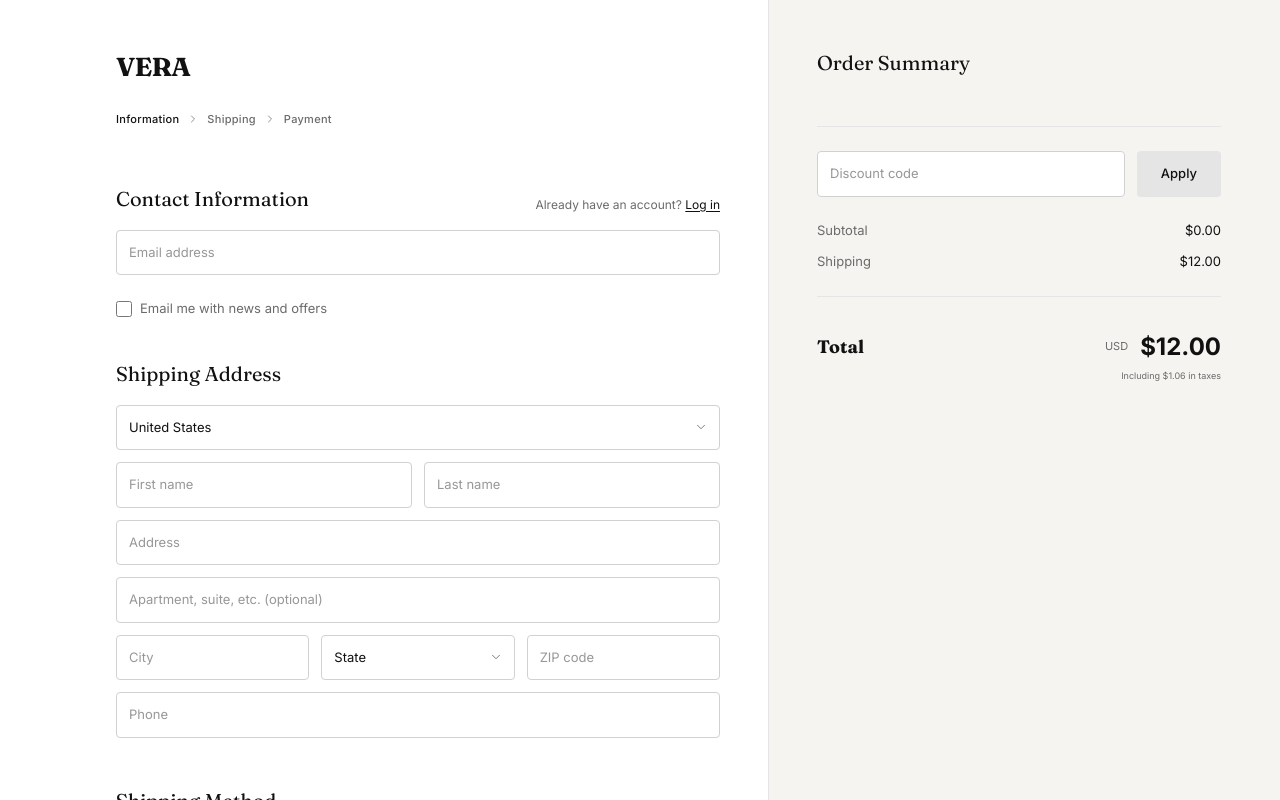
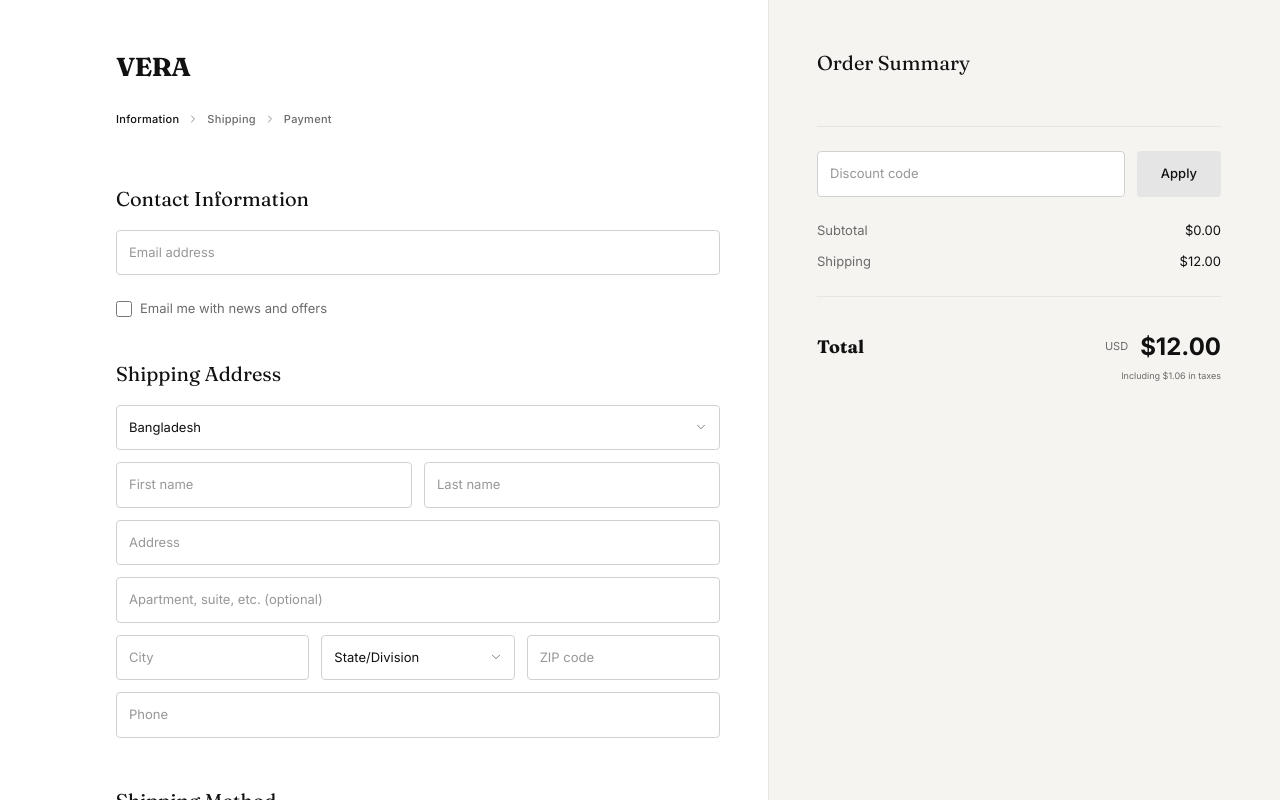
Before and after one commit to FarhadNuri/Ecommerce-Frontend, a Next.js app: page /checkout in a window 1280 px wide. Shown: the top 800 px of the page. Built offline with nearby package versions, Linux system fonts and the light colour scheme.

Commit message:
Added UI Improvements

```diff
--- a/app/checkout/CheckoutClient.tsx
+++ b/app/checkout/CheckoutClient.tsx
@@ -140,9 +140,6 @@ export default function CheckoutClient() {
             <div className="mb-10">
               <div className="flex justify-between items-end mb-4">
                 <h2 className="font-serif text-[20px] text-text-primary">Contact Information</h2>
-                <p className="text-[12px] text-text-secondary">
-                  Already have an account? <Link href="#" className="text-text-primary underline hover:text-text-secondary decoration-1 underline-offset-2">Log in</Link>
-                </p>
               </div>
               <input
                 type="email"
@@ -162,7 +159,7 @@ export default function CheckoutClient() {
 
               <div className="relative mb-3">
                 <select className="w-full border border-[#D1D1D1] rounded-[4px] px-3 py-3 text-[13px] appearance-none bg-transparent focus:outline-none focus:border-text-primary transition-colors text-text-primary">
-                  <option value="US">United States</option>
+                  <option value="BD">Bangladesh</option>
                 </select>
                 <div className="absolute right-3 top-1/2 -translate-y-1/2 pointer-events-none text-text-secondary">
                   <ChevronDown size={14} strokeWidth={1.5} />
@@ -219,11 +216,12 @@ export default function CheckoutClient() {
                     onChange={e => setFormData({ ...formData, state: e.target.value })}
                     className="w-full border border-[#D1D1D1] rounded-[4px] px-3 py-3 text-[13px] appearance-none bg-transparent focus:outline-none focus:border-text-primary transition-colors text-text-primary"
                   >
-                    <option value="" disabled>State</option>
-                    <option value="NY">New York</option>
-                    <option value="CA">California</option>
-                    <option value="TX">Texas</option>
-                    <option value="FL">Florida</option>
+                    <option value="" disabled>State/Division</option>
+                    <option value="DH">Dhaka</option>
+                    <option value="CH">Chattogram</option>
+                    <option value="RA">Rajshahi</option>
+                    <option value="RN">Rangpur</option>
+                    <option value="SY">Sylhet</option>
                   </select>
                   <div className="absolute right-3 top-1/2 -translate-y-1/2 pointer-events-none text-text-secondary">
                     <ChevronDown size={14} strokeWidth={1.5} />
--- a/app/products/ProductsClient.tsx
+++ b/app/products/ProductsClient.tsx
@@ -228,17 +228,13 @@ export default function ProductsClient() {
                   />
                   <button
                     onClick={clearFilters}
-                    className="text-xs text-text-secondary hover:text-text-primary underline decoration-1 underline-offset-[3px]"
+                    className="text-xs text-text-secondary hover:text-text-primary underline decoration-1 underline-offset-[3px] cursor-pointer"
                   >
                     Clear filters
                   </button>
                 </aside>
                 <main className="flex-1">
-                  <div className="hidden md:flex flex-col sm:flex-row justify-between items-start sm:items-center gap-4 mb-10">
-                    <SearchBar
-                      query={query}
-                      onChange={(q) => updateFilters('q', q ? q : null)}
-                    />
+                  <div className="hidden md:flex flex-col sm:flex-row justify-end items-start sm:items-center gap-4 mb-10">
                     <div className="flex items-center gap-4 text-[13px] font-medium text-text-secondary w-full sm:w-auto shrink-0 justify-end">
                       <span className="tracking-wide">Showing {filteredProducts.length} products</span>
                       <SortDropdown
```
